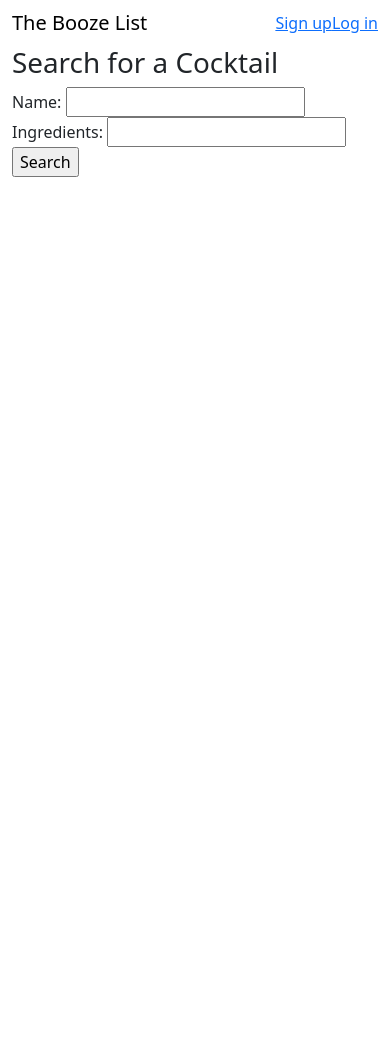
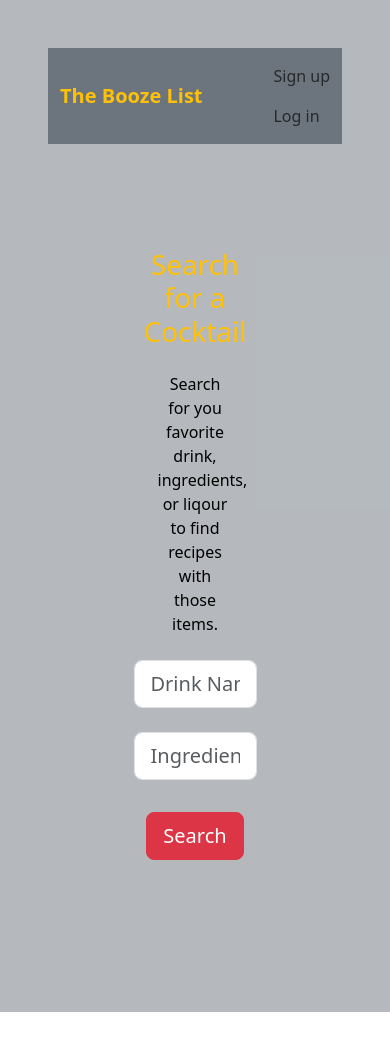
Before and after one commit to WallsWilson/Capstone-1, a Flask app: page / in a window 390 px wide. Before the commit the page ends 844 px from the top, so only its background shows below. Run offline with Flask 2, Linux system fonts and the light colour scheme; some libraries are stand-ins or nearby versions.

Commit message:
Styling updates using bootstrap ONLY

```diff
--- a/templates/base.html
+++ b/templates/base.html
@@ -3,6 +3,7 @@
 
 <head>
   <meta charset="UTF-8">
+  <meta name="viewport" content="width=device-width, initial-scale=1, shrink-to-fit=no">
   {% block title %}<title>The Booze List</title>{% endblock %}
 
   <link rel="stylesheet"
@@ -14,50 +15,40 @@
   <link rel="stylesheet"
         href="https://use.fontawesome.com/releases/v5.3.1/css/all.css">
   <link rel="shortcut icon" href="/static/favicon.ico">
+  <link rel="stylesheet" type="text/css" href="custom.css">
 </head>
-
+<div class="p-5 mb-5 bg-opacity-50 bg-secondary text-white">
 <body class="{% block body_class %}{% endblock %}">
-<nav class="navbar navbar-expand">
+<nav class="navbar navbar-expand-lg navbar-light bg-secondary">
   <div class="container-fluid">
     <div class="navbar-header">
       <a href="/" class="navbar-brand">
-        <span>The Booze List</span>
+        <span class="text-warning"><b>The Booze List</b></span>
       </a>
     </div>
     <ul class="nav navbar-nav navbar-right">
       {% if request.endpoint != None %}
       <li>
         <form class="navbar-form navbar-right" action="/users">
-          <!-- <input name="q" class="form-control" placeholder="Search" id="search">
-          <button class="btn btn-default">
-            <span class="fa fa-search"></span>
-          </button> -->
         </form>
       </li>
       {% endif %}
       {% if not g.user %}
-      <li><a href="/signup">Sign up</a></li>
-      <li><a href="/login">Log in</a></li>
+      <li><a class="nav-link" href="/signup">Sign up</a></li>
+      <li><a class="nav-link" href="/login">Log in</a></li>
       {% else %}
-      <li>
-        <a href="/users/{{ g.user.id }}">
-        </a>
-      </li>
       <!-- Feature I want to add later that did not work out in first draft of the app. Will be adding this feature next gen. -->
       <!-- <li><a href="/users/{{ g.user.id }}/favorites">Favorites</a></li> -->
-      <li><a href="/logout">Log out</a></li>
+      <li><a class="nav-link" href="/logout">Log out</a></li>
       {% endif %}
     </ul>
   </div>
 </nav>
-<div class="container">
-  {% for category, message in get_flashed_messages(with_categories=True) %}
-  <div class="alert alert-{{ category }}">{{ message }}</div>
-  {% endfor %}
 
   {% block content %}
   {% endblock %}
 
+</body>
+
+</html>
 </div>
-</body>
-</html>
--- a/templates/form.html
+++ b/templates/form.html
@@ -3,15 +3,22 @@
 {% block body_class %}Cocktail Search{% endblock %}
 
 {% block content %}
-
-    <h1>Search for a Cocktail</h1>
-    <form method="POST" action="/search">
-        <label for="name">Name:</label>
-        <input type="text" id="name" name="name">
+<div class="container-fluid">
+    <div class="row align-items-center pt-5 pb-5 mt-5 mb-5">
+        <div class="col">
+        </div>
+        <div class="col-6">
+        <h1 class="text-warning text-center mt-2 mb-2">Search for a Cocktail</h1>
+        <p class="text-black text-center m-4">Search for you favorite drink, ingredients, or liqour to find recipes with those items.</p>
+    <form method="POST" class="text-center mt-3" action="/search">
+        <input type="text" id="name" class="text-center form-control form-control-lg" name="name" placeholder="Drink Name">
         <br>
-        <label for="ingredients">Ingredients:</label>
-        <input type="text" id="ingredients" name="ingredients">
+        <input type="text" id="ingredients" class="text-center form-control form-control-lg" name="ingredients" placeholder="Ingredients or Liquor">
         <br>
-        <input type="submit" value="Search">
+        <input type="submit" class="btn btn-danger btn-lg btn-block m-2" value="Search">
     </form>
+    </div>
+    <div class="col">
+    </div>
+</div>
 {% endblock %}
```
Also changed, not shown: templates/login.html (+4 -4 lines), templates/results.html (+43 -5 lines), templates/signup.html (+4 -4 lines).
